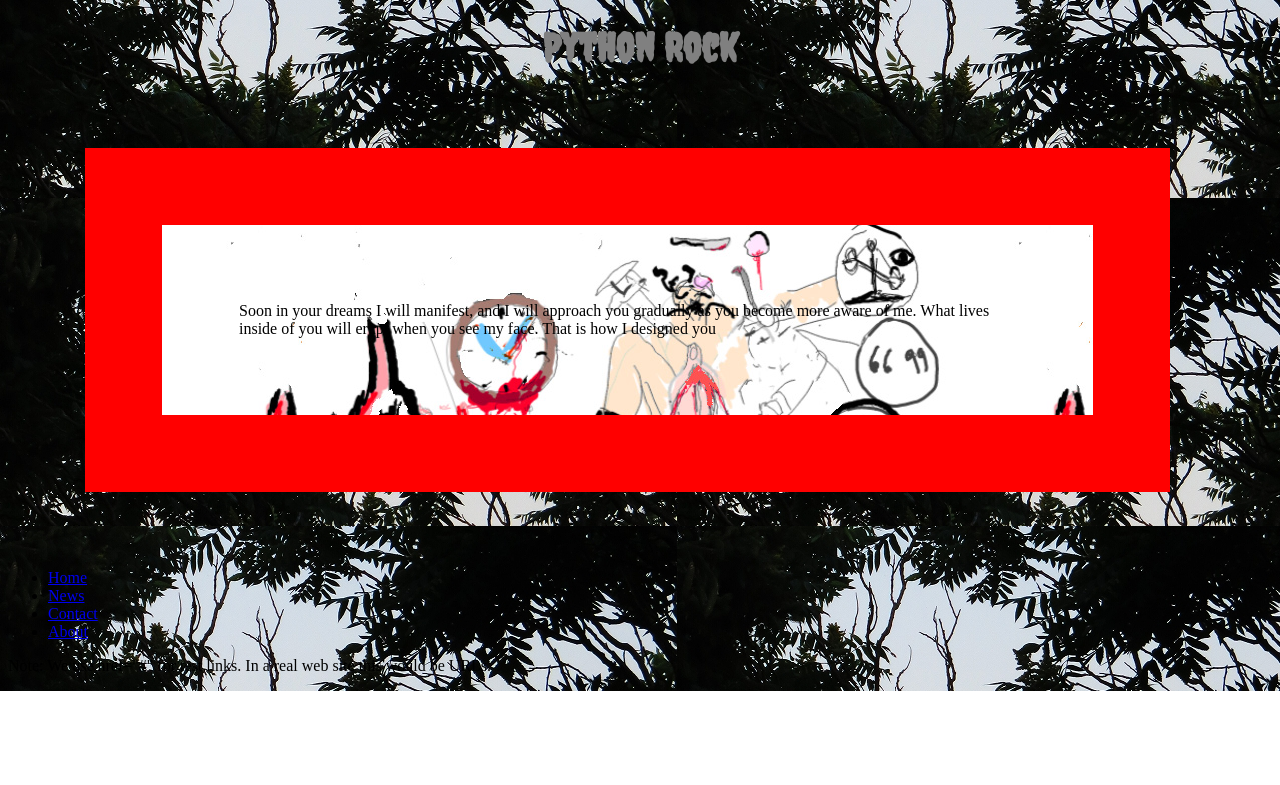
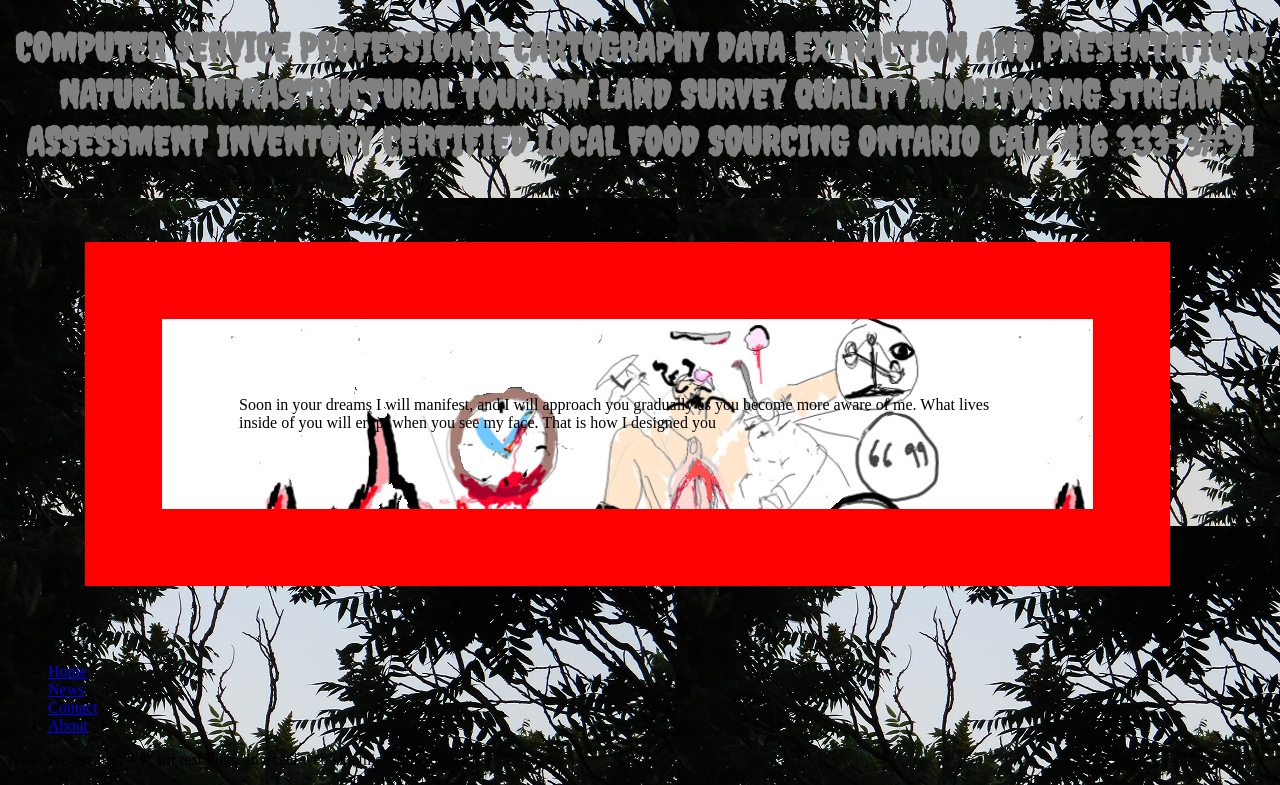
Before and after one commit to EaRtHsWoRd/constellation, a plain HTML site: page index.html in a window 1280 px wide. Shown: the part 4394-5179 px from the top of the page. Before the commit the page ends 5085 px from the top, so only its background shows below. Drawn offline with Linux system fonts and the light colour scheme; a web font is replaced by a local one.

Commit message:
Update index.html

```diff
--- a/index.html
+++ b/index.html
@@ -95,7 +95,16 @@
 <p>TO ENCOURAGE A TYPE OF CULTURE</p>
   <img src="../blob/main/HARDATWORK.gif?raw=true" alt="hardatwork" style="width:500px;height:600px;">
 
-<h1>Python Rock</h1>
+<h1>COMPUTER SERVICE
+  PROFESSIONAL CARTOGRAPHY
+  DATA EXTRACTION AND PRESENTATIONS
+  NATURAL INFRASTRUCTURAL TOURISM
+  LAND SURVEY QUALITY MONITORING
+  STREAM ASSESSMENT
+  INVENTORY
+  CERTIFIED
+  LOCAL FOOD SOURCING ONTARIO
+  CALL 416 333-3#91 </h1>
 
 
 <div class="newspaper">
```
